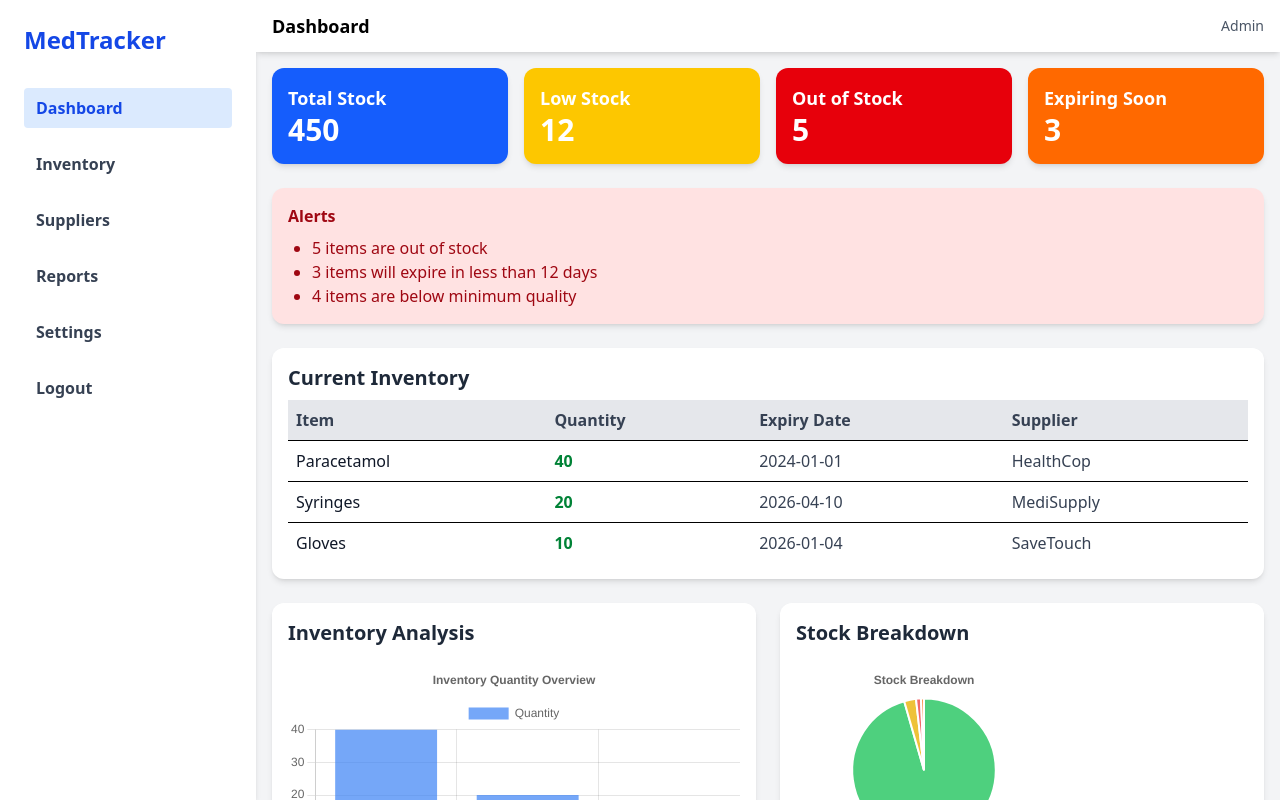
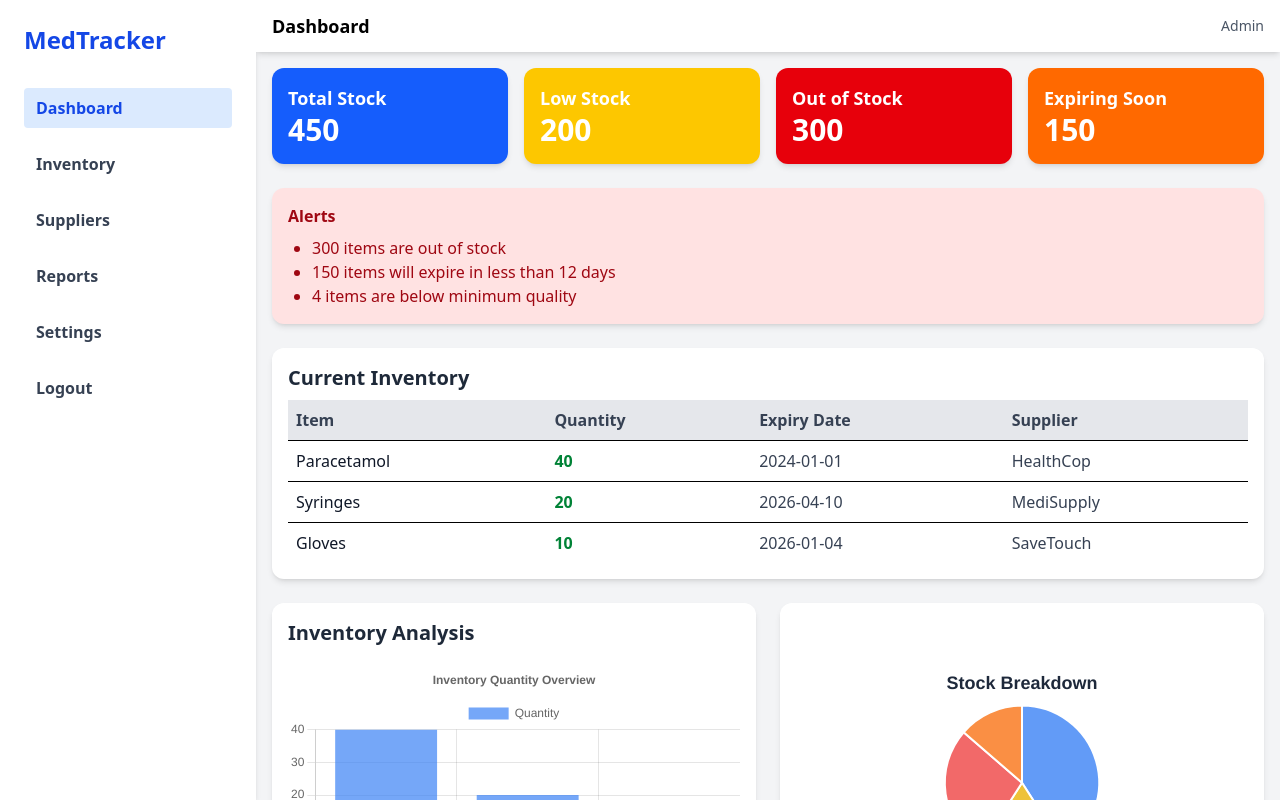
Before and after one commit to Innocentnweselie/blood, a React (Vite) app in the folder my-app/: page / in a window 1280 px wide. Built offline with nearby package versions, Linux system fonts and the light colour scheme.

Commit message:
some changes on my dashboard

```diff
--- a/my-app/package.json
+++ b/my-app/package.json
@@ -11,7 +11,9 @@
   },
   "dependencies": {
     "@tailwindcss/vite": "^4.1.11",
+    "chart.js": "^4.5.0",
     "react": "^19.1.0",
+    "react-chartjs-2": "^5.3.0",
     "react-dom": "^19.1.0",
     "tailwindcss": "^4.1.11"
   },
--- a/my-app/src/dashboard/Dashboard.jsx
+++ b/my-app/src/dashboard/Dashboard.jsx
@@ -23,12 +23,13 @@ ChartJS.register(
   Legend
 );
 
-export default function DashboardPage() {
+export default function Dashboard() {
+  // Summary card data
   const cards = [
     { title: 'Total Stock', count: 450, color: 'bg-blue-600' },
-    { title: 'Low Stock', count: 12, color: 'bg-yellow-400' },
-    { title: 'Out of Stock', count: 5, color: 'bg-red-600' },
-    { title: 'Expiring Soon', count: 3, color: 'bg-orange-500' },
+    { title: 'Low Stock', count: 200, color: 'bg-yellow-400' },
+    { title: 'Out of Stock', count: 300, color: 'bg-red-600' },
+    { title: 'Expiring Soon', count: 150, color: 'bg-orange-500' },
   ];
 
   const inventory = [
@@ -38,8 +39,8 @@ export default function DashboardPage() {
   ];
 
   const alerts = [
-    '5 items are out of stock',
-    '3 items will expire in less than 12 days',
+    '300 items are out of stock',
+    '150 items will expire in less than 12 days',
     '4 items are below minimum quality',
   ];
 
@@ -63,18 +64,18 @@ export default function DashboardPage() {
     },
   };
 
-  // Pie Chart
+  // Pie Chart uses the card values for consistency
   const pieData = {
-    labels: ['In Stock', 'Low Stock', 'Out of Stock', 'Expiring Soon'],
+    labels: cards.map(card => card.title),
     datasets: [
       {
         label: 'Stock Breakdown',
-        data: [430, 12, 5, 3],
+        data: cards.map(card => card.count),
         backgroundColor: [
-          'rgba(34, 197, 94, 0.8)',    // green
-          'rgba(234, 179, 8, 0.8)',    // yellow
-          'rgba(239, 68, 68, 0.8)',    // red
-          'rgba(249, 115, 22, 0.8)',   // orange
+          'rgba(59, 130, 246, 0.8)',    // blue for Total Stock
+          'rgba(234, 179, 8, 0.8)',     // yellow for Low Stock
+          'rgba(239, 68, 68, 0.8)',     // red for Out of Stock
+          'rgba(249, 115, 22, 0.8)',    // orange for Expiring Soon
         ],
         borderColor: 'white',
         borderWidth: 2,
@@ -85,9 +86,10 @@ export default function DashboardPage() {
   const pieOptions = {
     responsive: true,
     plugins: {
-      legend: { position: 'bottom' },
-      title: { display: true, text: 'Stock Breakdown' },
+      legend: { position: 'bottom', labels: { color: '#374151', font: { size: 14 } } },
+      title: { display: true, text: 'Stock Breakdown', color: '#1e293b', font: { size: 18 } },
     },
+    maintainAspectRatio: false,
   };
 
   return (
@@ -178,7 +180,7 @@ export default function DashboardPage() {
           {/* Charts Section */}
           <div className="grid grid-cols-1 lg:grid-cols-2 gap-6">
             {/* Bar Chart */}
-            <div className="bg-white p-4 rounded-xl shadow-md">
+            <div className="bg-white p-4 rounded-xl shadow-md flex flex-col justify-between">
               <h2 className="text-xl font-bold mb-4 text-gray-800">Inventory Analysis</h2>
               <div className="h-64">
                 <Bar data={barData} options={barOptions} />
@@ -186,8 +188,8 @@ export default function DashboardPage() {
             </div>
 
             {/* Pie Chart */}
-            <div className="bg-white p-4 rounded-xl shadow-md">
-              <h2 className="text-xl font-bold mb-4 text-gray-800">Stock Breakdown</h2>
+            <div className="bg-white p-4 rounded-xl shadow-md flex flex-col justify-between">
+              <h2 className="text-xl font-bold mb-4 text-gray-800"></h2>
               <div className="h-64">
                 <Pie data={pieData} options={pieOptions} />
               </div>
```
Also changed, not shown: 1 other file (tests, documents, lock files or other folders).
